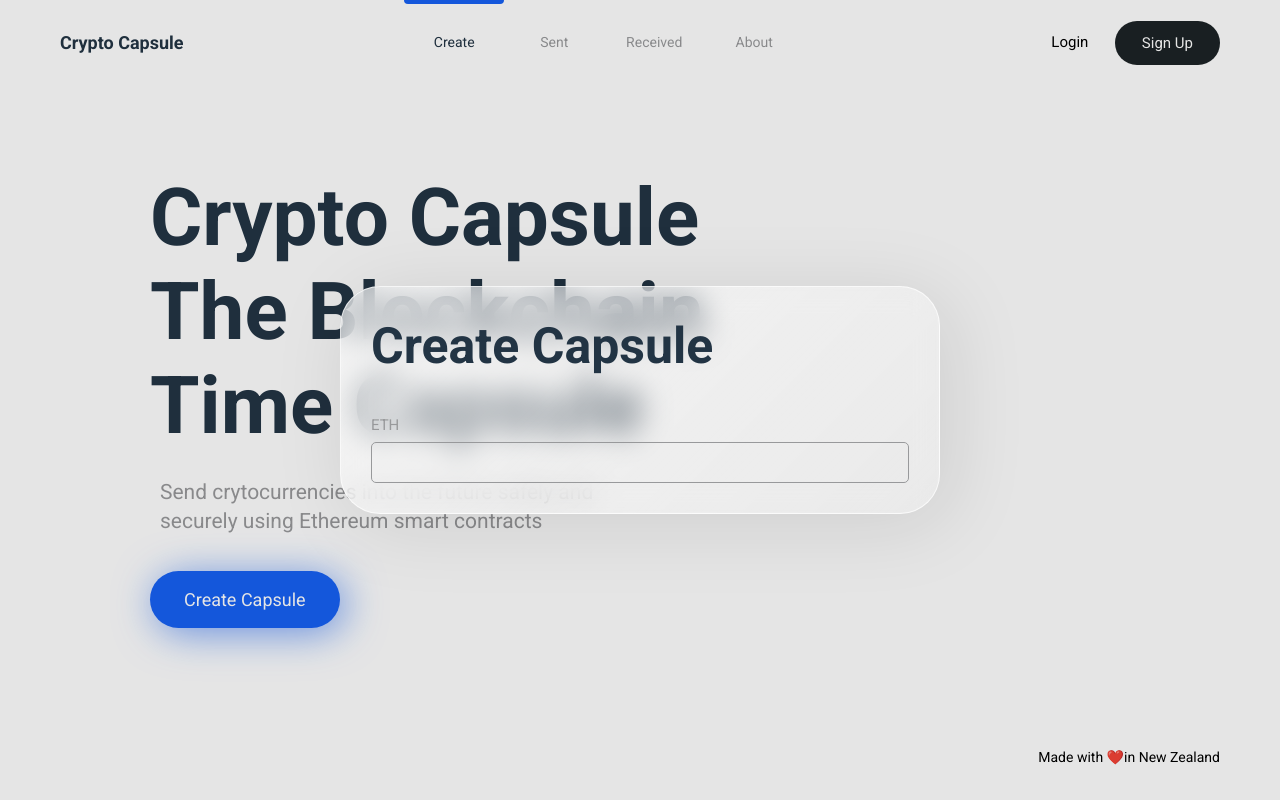
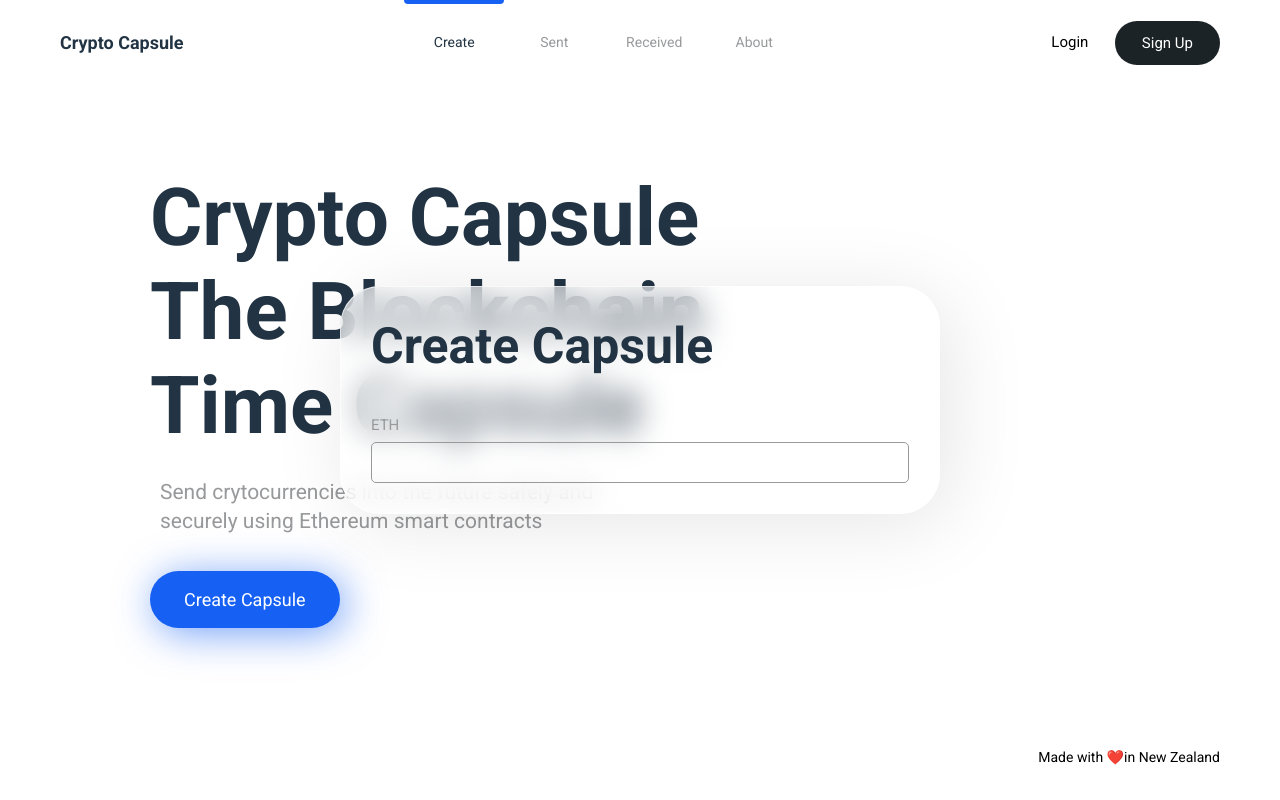
Before and after one commit to chase-manning/crypto-capsule, a React (Create React App) app in the folder website/: page / in a window 1280 px wide. Both pictures are taken after a click on the button "Create Capsule". Built offline with nearby package versions, Linux system fonts and the light colour scheme.

Commit message:
:lipstick: remove create capsule shadow

```diff
--- a/website/src/components/CreateCapsule.tsx
+++ b/website/src/components/CreateCapsule.tsx
@@ -8,7 +8,7 @@ const StyledCreateCapsule = styled.div`
   left: 0;
   width: 100%;
   height: 100%;
-  background-color: rgba(0, 0, 0, 0.1);
+  /* background-color: rgba(0, 0, 0, 0.1); */
   display: flex;
   justify-content: center;
   align-items: center;
```
